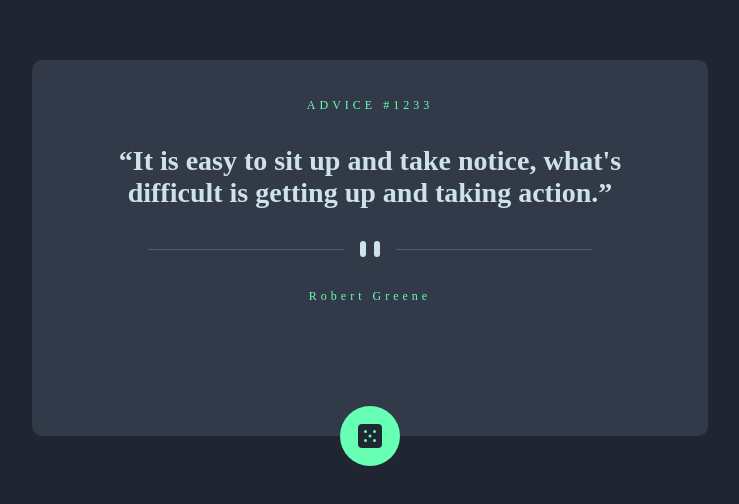
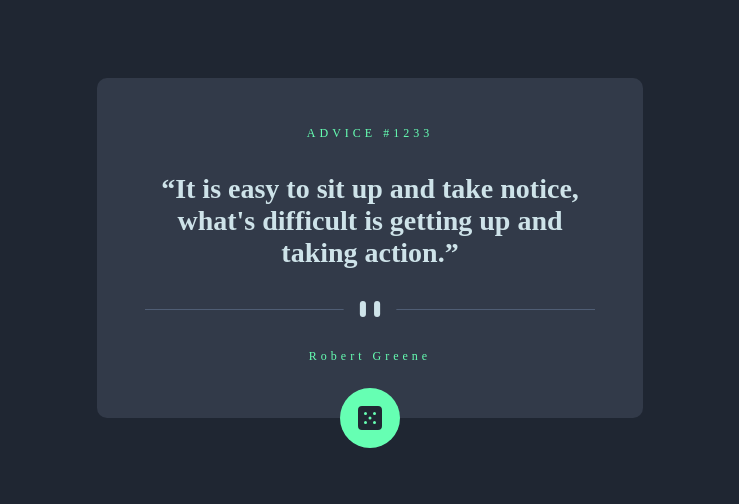
Before and after one commit to leonardoaltamar/advise-generator, a React app: page / in a window 1280 px wide. Shown: the part 152-656 px from the top of the page, without its empty margins (270-1009 px from the left). Built offline with nearby package versions, Linux system fonts and the light colour scheme; no server answers; the HTML template or start-up script is replaced by a standard one.

Commit message:
finishing application random advise

```diff
--- a/src/App.css
+++ b/src/App.css
@@ -7,10 +7,11 @@
 
 .container .content-card{
     width: 100%;
-    max-width: 600px;
-    height: 100%;
-    max-height: 300px;
-    padding: 2.4rem;
+    max-width: 450px;
+
+    min-height: 200px;
+    padding: 3rem;
+    padding-bottom: 3.4rem;
     border-radius: 10px;
     text-align: center;
     display: flex;
@@ -22,6 +23,14 @@
         letter-spacing: 4px;
         font-size: 12px;
     }
+
+    .content-appointment{
+        display: flex;
+        flex-direction: column;
+        justify-content: center;
+        gap: 2rem;
+    }
+
     .die{
 
         min-height: 60px;
--- a/src/App.tsx
+++ b/src/App.tsx
@@ -7,10 +7,10 @@
 import { useEffect, useState } from 'react'
 
 interface Quote {
-  a:string
-  c:string
-  h:string
-  q:string
+  a: string
+  c: string
+  h: string
+  q: string
 }
 
 /* https://zenquotes.io/api/quotes */
@@ -35,13 +35,13 @@
   }, []);
 
 
-  const randomIntInRange = (min:number, max:number) => {
+  const randomIntInRange = (min: number, max: number) => {
     return Math.floor(Math.random() * (max - min + 1)) + min;
   };
 
-  const generateNewAppoiment = () => {
+  const generateNewAppointment = () => {
     const indexRandom: number = randomIntInRange(0, (quotes.length - 1));
-    const quote:Quote = quotes[indexRandom];
+    const quote: Quote = quotes[indexRandom];
     setAppointment({
       id: Number(quote.c),
       autor: quote.a,
@@ -55,7 +55,7 @@
 
       <div className="content-card bg-dark-grayish-blue">
         <span className='color-neon-green'>ADVICE #{appointment.id}</span>
-
+        <div className='content-appointment'>
           <p className="manrope-bold fz-28 color-light-cyan">
             “{appointment.phrase}”
           </p>
@@ -63,8 +63,9 @@
           <img src={divider} alt="" />
 
           <span className='color-neon-green'>{appointment.autor}</span>
+        </div>
 
-        <div className='die' onClick={generateNewAppoiment}>
+        <div className='die' onClick={generateNewAppointment}>
           <img src={diceIcon} alt="" className='icon-die' />
         </div>
       </div>
```
Lines whose indentation alone changed are shown as unchanged.
